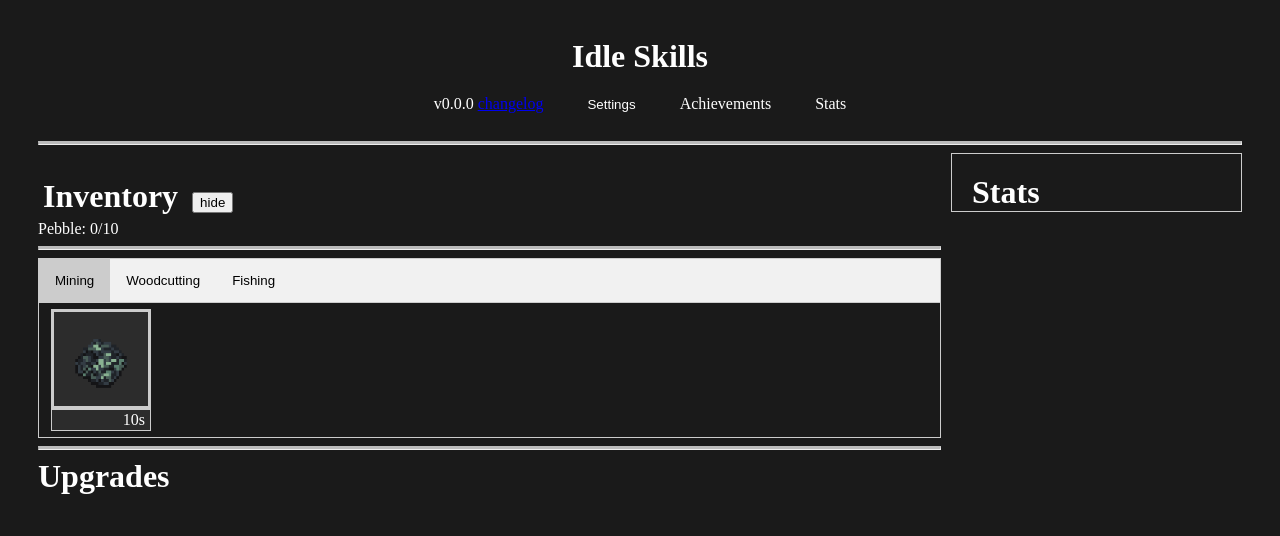
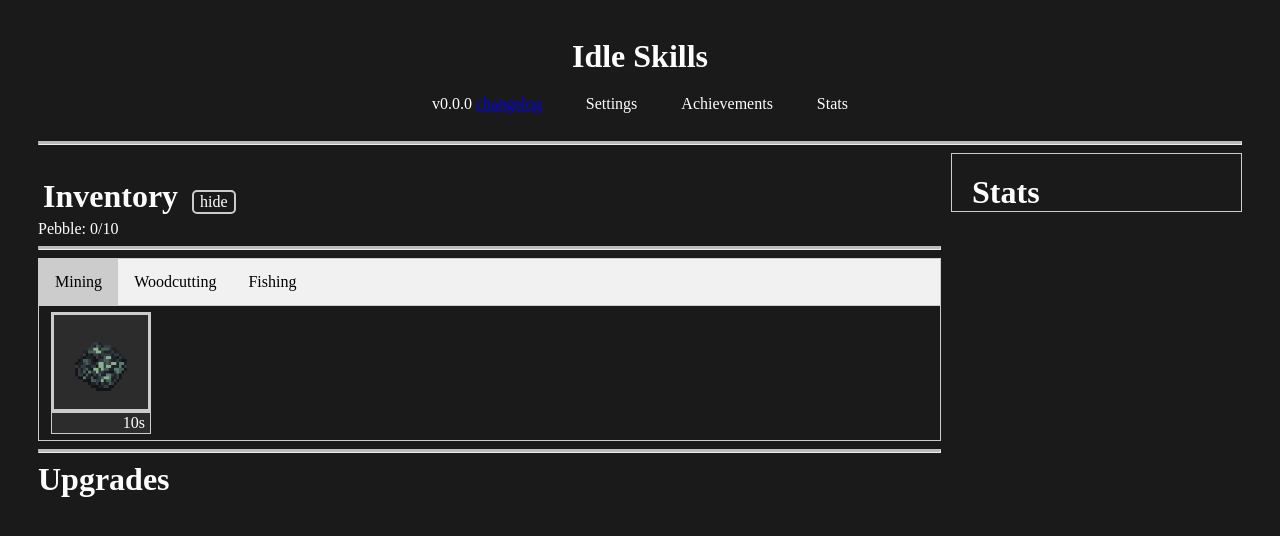
Before and after one commit to MKL105/IdleSkills, a plain HTML site: page index.html in a window 1280 px wide. Drawn offline with Linux system fonts and the light colour scheme.

Commit message:
Style changes

```diff
--- a/index.html
+++ b/index.html
@@ -33,7 +33,7 @@
                         <h1>Inventory</h1>
                     </div>
                     <div class="sideheader-inner">
-                        <button id="toggle-inventory-button" onclick="toggleInv()">show</button>
+                        <button class="ui-button" id="toggle-inventory-button" onclick="toggleInv()">show</button>
                     </div>
                 </div>
                 <div id="inventory-body">
--- a/styles/mainstyles.css
+++ b/styles/mainstyles.css
@@ -2,15 +2,28 @@ body {
     background-color: #1a1a1a;
     color: white;
     padding: 30px;
+    font-family: 'Times New Roman', Times, serif;
+    font-size: 16px;
 }
 h1 {
     margin: 0;
+}
+button {
+    font-family: 'Times New Roman', Times, serif;
+    font-size: 16px;
 }
 .header {
     text-align: center;
 }
 .sideheader {
     text-align: left;
+}
+.ui-button {
+    background-color: transparent;
+    border: 2px solid #ccc;
+    border-radius: 5px;
+    color: white;
+    font-size: 16px;
 }
 .navbar {
     text-align: center;
@@ -55,6 +68,7 @@ hr.solid {
     cursor: pointer;
     padding: 14px 16px;
     transition: 0.3s;
+    font-size: 16px;
 }
 .skills-tab button:hover {
     background-color: #dddddd;
```
